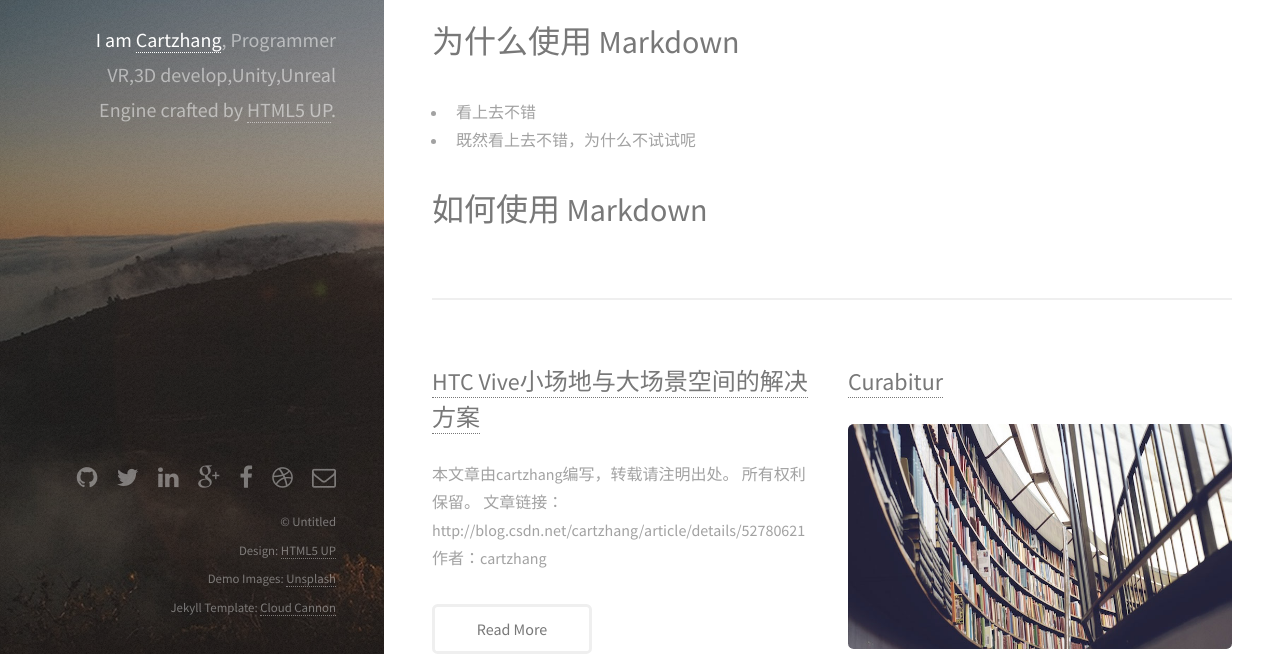
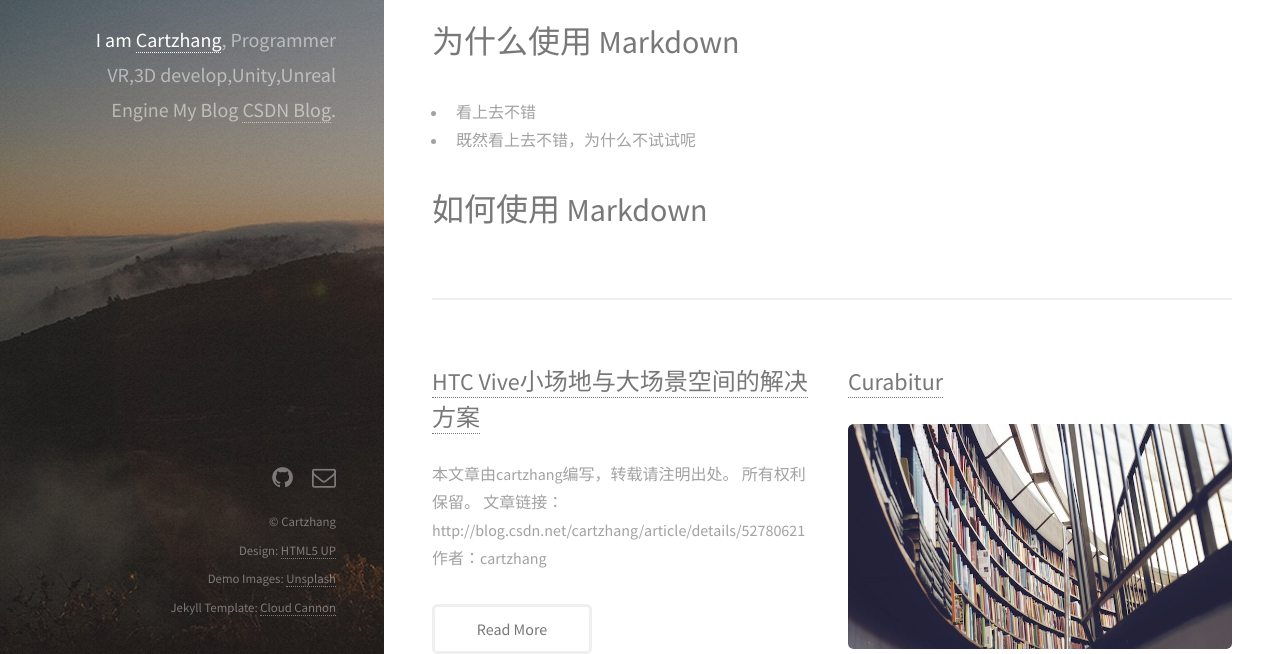
Before and after one commit to cartzhang/cartzhang.github.io, a Jekyll site: the page built from index.html, in a window 1280 px wide. Shown: the part 198-852 px from the top of the page. Built offline with Jekyll 4.4.1, drawn with Linux system fonts in a browser that asks for light colours.

Commit message:
change default layout

```diff
--- a/_layouts/default.html
+++ b/_layouts/default.html
@@ -1,7 +1,7 @@
 <!DOCTYPE html>
 <html>
   	<head>
-  		<title>Strata by HTML5 UP</title>
+  		<title>Cartzhang blog </title>
   		<meta http-equiv="content-type" content="text/html; charset=utf-8" />
   		<meta name="description" content="" />
   		<meta name="keywords" content="" />
@@ -24,7 +24,7 @@
           <a href="#" class="image avatar"><img src="/images/cartzhang.jpg" alt="" /></a>
           <h1><strong>I am <a href="/">Cartzhang</a></strong>, Programmer <br />
           VR,3D develop,Unity,Unreal Engine<br />
-          crafted by <a href="http://html5up.net">HTML5 UP</a>.</h1>
+          My Blog <a href="http://blog.csdn.net/cartzhang">CSDN Blog</a>.</h1>
       </header>
 
 
@@ -81,7 +81,7 @@
                 </a>
               </li>
               {% endif %}
-
+              -->
               {% if site.email %}
               <li>
                 <a href="mailto:{{ site.email }}" class="icon fa-envelope-o">
@@ -91,7 +91,7 @@
               {% endif %}
             </ul>
             <ul class="copyright">
-                <li>&copy; Untitled</li>
+                <li>&copy; Cartzhang</li>
                 <li>Design: <a href="http://html5up.net">HTML5 UP</a></li>
                 <li>Demo Images: <a href="https://unsplash.com/">Unsplash</a></li>
                 <li>Jekyll Template: <a href="http://cloudcannon.com">Cloud Cannon</a></li>
```
Also changed, not shown: other parts of _layouts/default.html (+1 -1 lines).
